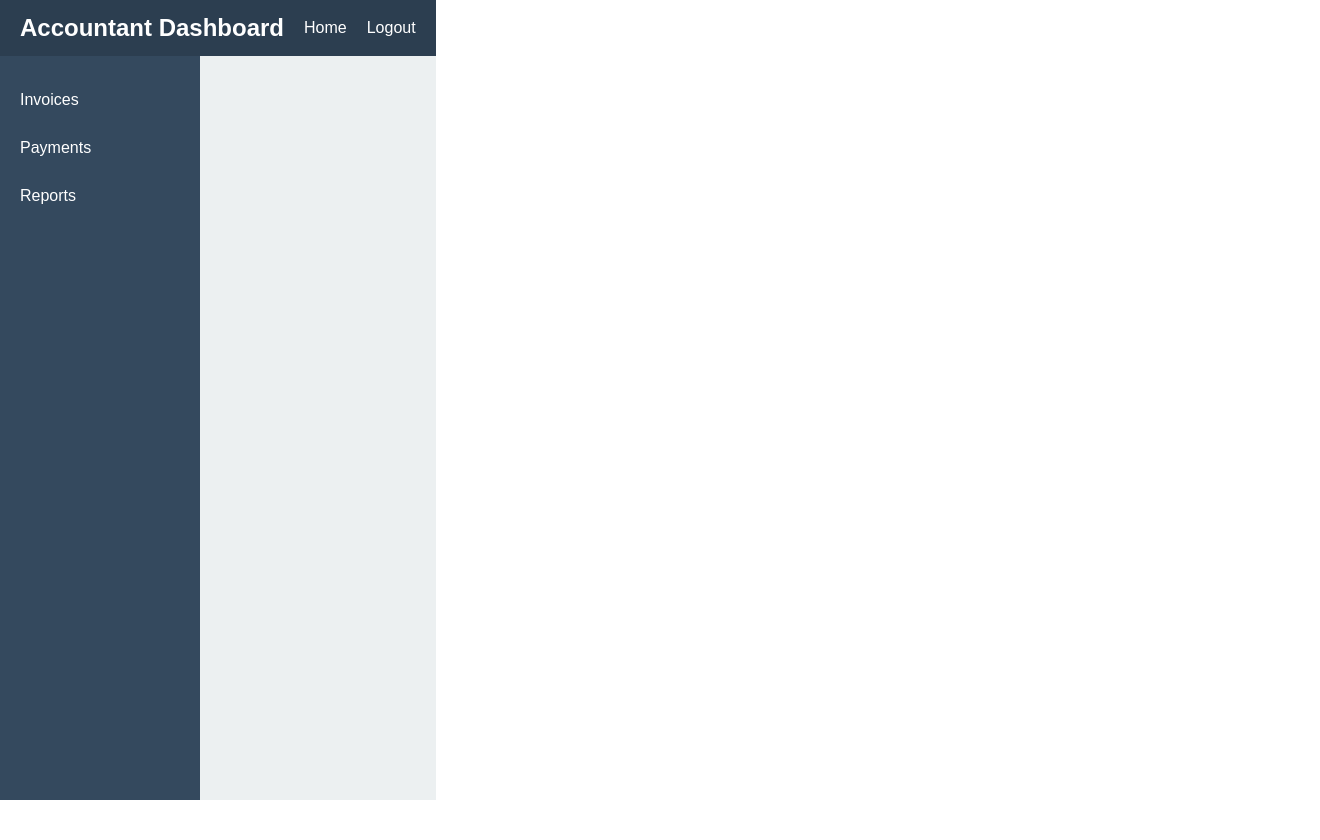
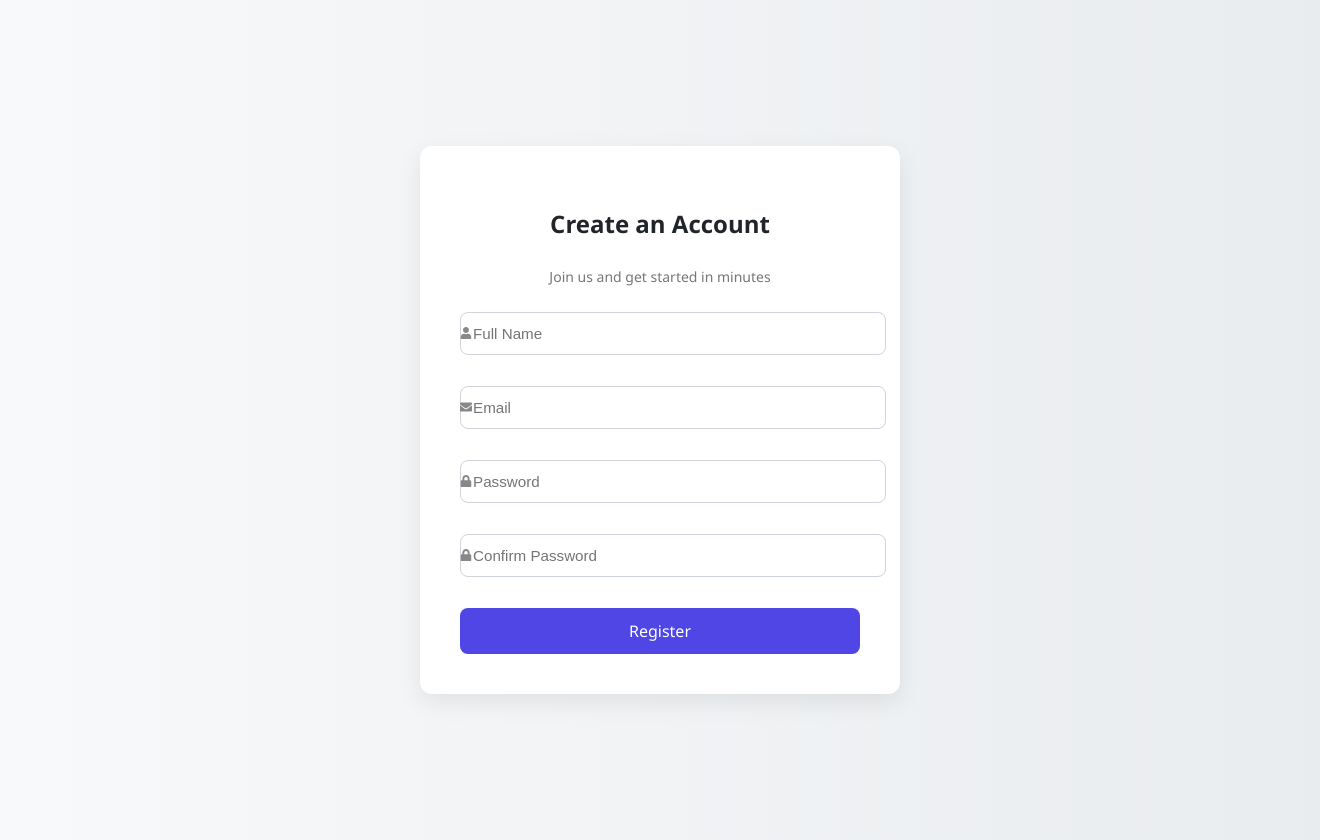
Before and after one commit to chandusaribala1/Billing_App, a React (Vite) app: page /register in a window 1280 px wide. Shown: the whole page, 1320 px wide, since content can reach past the window. Before the commit the page ends 800 px from the top, so only its background shows below. Built offline with nearby package versions, Linux system fonts and the light colour scheme.

Commit message:
Update the features

```diff
--- a/src/App.jsx
+++ b/src/App.jsx
@@ -14,8 +14,6 @@ function App() {
         <Route path="/" element={<Home />} />
         <Route path="/login" element={<Login />} />
         <Route path="/register" element={<Register />} />
-
-        {/* Dashboards */}
         <Route path="/admin/*" element={<AdminDashboard />} />
         <Route path="/accountant/*" element={<AccountantDashboard />} />
         <Route path="/customer/*" element={<CustomerDashboard />} />
--- a/src/Component/Auth.css
+++ b/src/Component/Auth.css
@@ -1,4 +1,3 @@
-/* Container centers everything on the screen */
 .auth-container {
   display: flex;
   justify-content: center;
@@ -7,8 +6,6 @@
   background: #f4f6f8;
   padding: 20px;
 }
-
-/* Box that holds the form */
 .auth-box {
   background: #fff;
   padding: 30px 40px;
@@ -17,8 +14,6 @@
   max-width: 400px;
   width: 100%;
 }
-
-/* Title & subtitle */
 .auth-title {
   font-size: 24px;
   font-weight: bold;
@@ -33,15 +28,11 @@
   text-align: center;
   margin-bottom: 25px;
 }
-
-/* Form styles */
 .auth-form {
   display: flex;
   flex-direction: column;
   gap: 15px;
 }
-
-/* Input + icon container */
 .input-group {
   position: relative;
 }
@@ -59,22 +50,18 @@
 .input-group input:focus {
   border-color: #007bff;
 }
-
-/* Icon inside input */
 .input-icon {
-  position: absolute;
-  top: 50%;
-  left: 12px;
+  position:absolute;
+  top: 35%;
+  left: 0.15px;
   transform: translateY(-50%);
   color: #888;
-  font-size: 16px;
+  font-size: 12px;
 }
-
-/* Button */
 .auth-button {
   background-color: #007bff;
   color: #fff;
-  padding: 12px;
+  padding: 13px;
   font-size: 15px;
   font-weight: bold;
   border: none;
@@ -82,7 +69,6 @@
   cursor: pointer;
   transition: background 0.3s ease;
 }
-
 .auth-button:hover {
   background-color: #0056b3;
 }
--- a/src/Component/Login.css
+++ b/src/Component/Login.css
@@ -1,14 +1,12 @@
-/* Page background */
 .auth-container {
   min-height: 100vh;
+  width: 100vw;
   display: flex;
   justify-content: center;
   align-items: center;
   background: linear-gradient(to right, #f8f9fa, #e9ecef);
   font-family: "Segoe UI", Tahoma, Geneva, Verdana, sans-serif;
 }
-
-/* The white login box */
 .auth-box {
   background: #ffffff;
   padding: 2.5rem;
@@ -17,16 +15,13 @@
   border-radius: 12px;
   box-shadow: 0 8px 25px rgba(0, 0, 0, 0.08);
   text-align: center;
+
 }
-
-/* Headings */
 .auth-box h2 {
   margin-bottom: 1.5rem;
   font-weight: 600;
   color: #212529;
 }
-
-/* Role selection */
 .role-selection {
   display: flex;
   justify-content: space-between;
@@ -42,8 +37,6 @@
 .role-selection input {
   margin-right: 6px;
 }
-
-/* Input fields */
 .auth-box input[type="email"],
 .auth-box input[type="password"],
 .auth-box input[type="text"] {
@@ -62,7 +55,6 @@
   outline: none;
 }
 
-/* Buttons */
 .auth-box button {
   width: 100%;
   padding: 0.75rem;
@@ -80,7 +72,6 @@
   background-color: #4338ca;
 }
 
-/* Forgot password / back link */
 .forgot-password {
   margin-top: 0.75rem;
   font-size: 0.9rem;
--- a/src/Component/Login.jsx
+++ b/src/Component/Login.jsx
@@ -1,6 +1,6 @@
 import React, { useState } from "react";
 import "./Auth.css";
-
+import "./Login.css"
 const Login = () => {
   const [email, setEmail] = useState("");
   const [password, setPassword] = useState("");
@@ -29,7 +29,7 @@ const Login = () => {
           <>
             <h2>Sign In</h2>
             <form onSubmit={handleLogin}>
-              {/* Selecting role */}
+
               <div className="role-selection">
                 <label>
                   <input
--- a/src/Pages/Home.css
+++ b/src/Pages/Home.css
@@ -3,6 +3,7 @@
   justify-content: center;
   align-items: center;
   height: calc(100vh - 60px);
+  width: 100vw;
   background-color: #f5f7fa;
 }
 
--- a/src/dashboards/accountant/AccountantDashboard.jsx
+++ b/src/dashboards/accountant/AccountantDashboard.jsx
@@ -1,4 +1,4 @@
-// AccountantDashboard.jsx
+
 import React from "react";
 import { Routes, Route, Link } from "react-router-dom";
 import InvoicesPage from "./InvoicesPage.jsx";
@@ -14,7 +14,7 @@ const AccountantDashboard = () => {
 
   return (
     <div className="dashboard-container">
-      {/* Navbar */}
+
       <nav className="navbar">
         <h2 className="navbar-title">Accountant Dashboard</h2>
         <div className="navbar-links">
@@ -23,9 +23,8 @@ const AccountantDashboard = () => {
         </div>
       </nav>
 
-      {/* Main Content */}
       <div className="main-content">
-        {/* Sidebar */}
+
         <aside className="sidebar">
           {links.map((link, index) => (
             <Link key={index} to={link.path} className="sidebar-link">
@@ -34,7 +33,6 @@ const AccountantDashboard = () => {
           ))}
         </aside>
 
-        {/* Page Content */}
         <div className="page-content">
           <Routes>
             <Route path="invoices" element={<InvoicesPage />} />
@@ -43,13 +41,12 @@ const AccountantDashboard = () => {
           </Routes>
         </div>
       </div>
-
-      {/* CSS Styles */}
       <style>{`
         .dashboard-container {
           display: flex;
           flex-direction: column;
           height: 100vh;
+          width:100vw;
           font-family: Arial, sans-serif;
         }
         .navbar {
--- a/src/dashboards/accountant/InvoicesPage.jsx
+++ b/src/dashboards/accountant/InvoicesPage.jsx
@@ -231,7 +231,6 @@ const InvoicesPage = () => {
           ))}
         </tbody>
       </table>
-      {/* CSS is provided within the same component */}
       <style>{`
         .container {
           font-family: 'Inter', sans-serif;
@@ -239,7 +238,7 @@ const InvoicesPage = () => {
           border-radius: 0.75rem;
           box-shadow: 0 10px 15px -3px rgba(0, 0, 0, 0.1), 0 4px 6px -2px rgba(0, 0, 0, 0.05);
           padding: 1.5rem;
-          max-width: 64rem;
+          max-width: 75rem;
           margin: 20px auto;
         }
 
@@ -248,6 +247,7 @@ const InvoicesPage = () => {
           justify-content: space-between;
           align-items: center;
           margin-bottom: 20px;
+
         }
 
         .title {
@@ -269,7 +269,7 @@ const InvoicesPage = () => {
           position: fixed;
           top: 0;
           left: 0;
-          width: 100%;
+          width: 150%;
           height: 100%;
           background: rgba(0, 0, 0, 0.5);
           display: flex;
@@ -378,7 +378,7 @@ const InvoicesPage = () => {
           font-weight: bold;
         }
 
-.status-overdue {
+        .status-overdue {
           color: #ef4444;
           font-weight: bold;
         }
@@ -403,11 +403,12 @@ const InvoicesPage = () => {
         }
 
         .edit-button, .delete-button, .download-button {
-            padding: 0.25rem 0.75rem;
+            padding: 0.25rem 0.25rem;
             border-radius: 0.375rem;
             border: none;
             cursor: pointer;
             font-weight: 500;
+
         }
 
         .edit-button {
--- a/src/main.jsx
+++ b/src/main.jsx
@@ -3,12 +3,12 @@ import { createRoot } from 'react-dom/client'
 import './index.css'
 import { BrowserRouter } from 'react-router-dom'
 
-import AccountantDashboard from './dashboards/accountant/AccountantDashboard';
+// import AccountantDashboard from './dashboards/accountant/AccountantDashboard';
+// import AdminDashboard from './dashboards/admin/AdminDashboard';
+import App from './App';
 
 createRoot(document.getElementById('root')).render(
   <StrictMode>
-    <BrowserRouter>
-     <AccountantDashboard/>
-     </BrowserRouter>
+     <App/>
   </StrictMode>,
 )
```
Also changed, not shown: src/dashboards/accountant/PaymentsPage.jsx (+0 -10 lines), src/dashboards/accountant/ReportsPage.jsx (+4 -13 lines).
